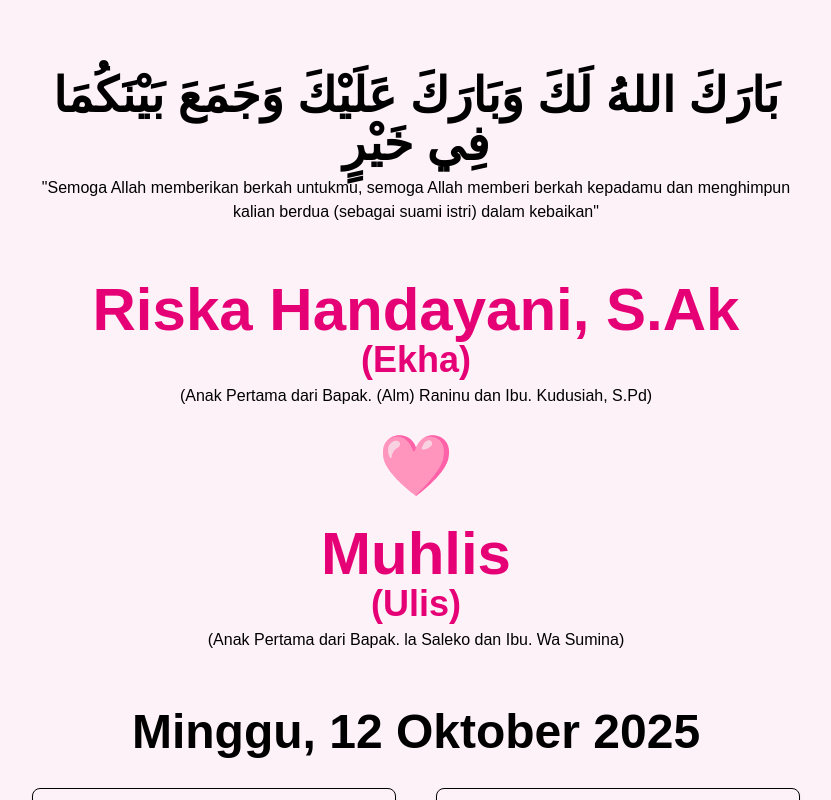
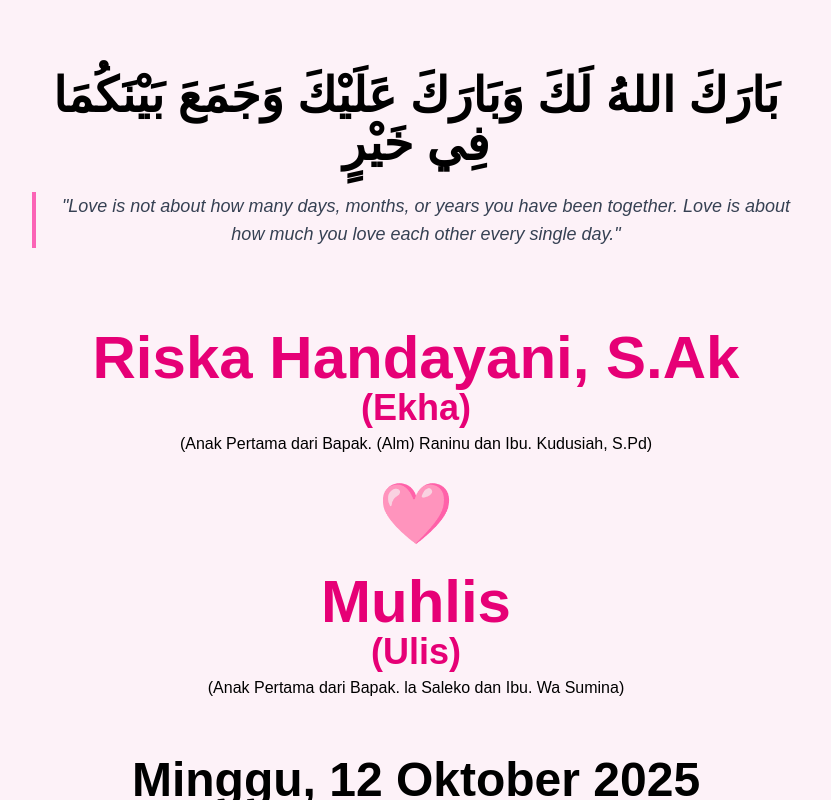
Before and after one commit to Icann09/wedding-invitation, a Next.js app: page /invitation in a window 1280 px wide. Both pictures are taken after a click on the button "Buka Undangan". Shown: the part 800-1600 px from the top of the page, without its empty margins (224-1055 px from the left). Built offline with nearby package versions, Linux system fonts and the light colour scheme; a web font is replaced by a local one.

Commit message:
quote on eventDetails.tsx

```diff
--- a/components/EventDetails.tsx
+++ b/components/EventDetails.tsx
@@ -8,9 +8,10 @@ export default function EventDetails() {
         <h3 className="text-3xl md:text-5xl font-bold mb-2">
           بَارَكَ اللهُ لَكَ وَبَارَكَ عَلَيْكَ وَجَمَعَ بَيْنَكُمَا فِي خَيْرٍ
         </h3>
-        <p>
-          "Semoga Allah memberikan berkah untukmu, semoga Allah memberi berkah kepadamu dan menghimpun kalian berdua (sebagai suami istri) dalam kebaikan"
-        </p>
+        <blockquote className="italic text-lg text-gray-700 border-l-4 border-pink-400 pl-4 my-6">
+      &quot;Love is not about how many days, months, or years you have been together.
+      Love is about how much you love each other every single day.&quot;
+    </blockquote>
         {/* Nama Mempelai */}
         <div className="py-14 flex flex-col gap-5 md:gap-7">
           <div>
```
